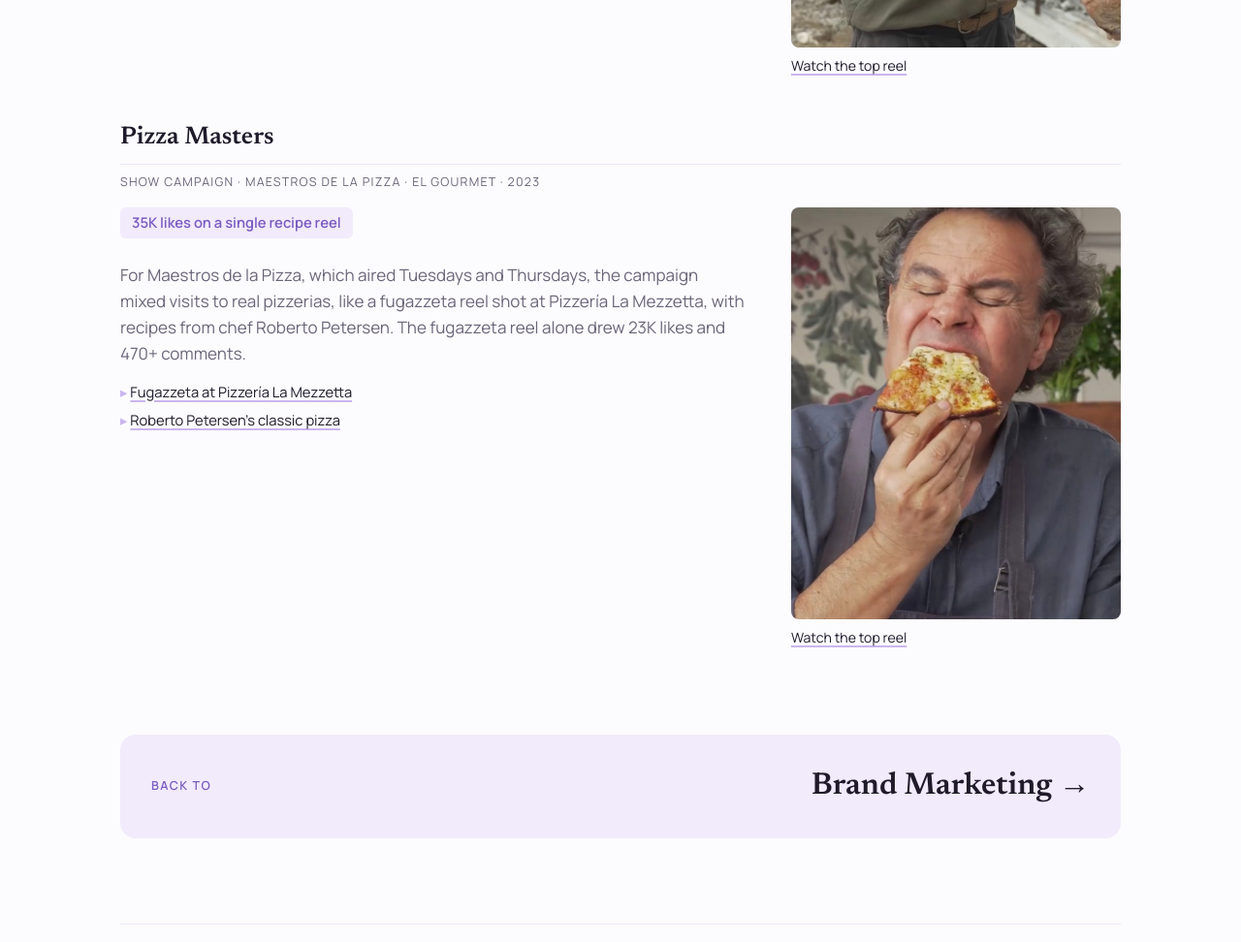
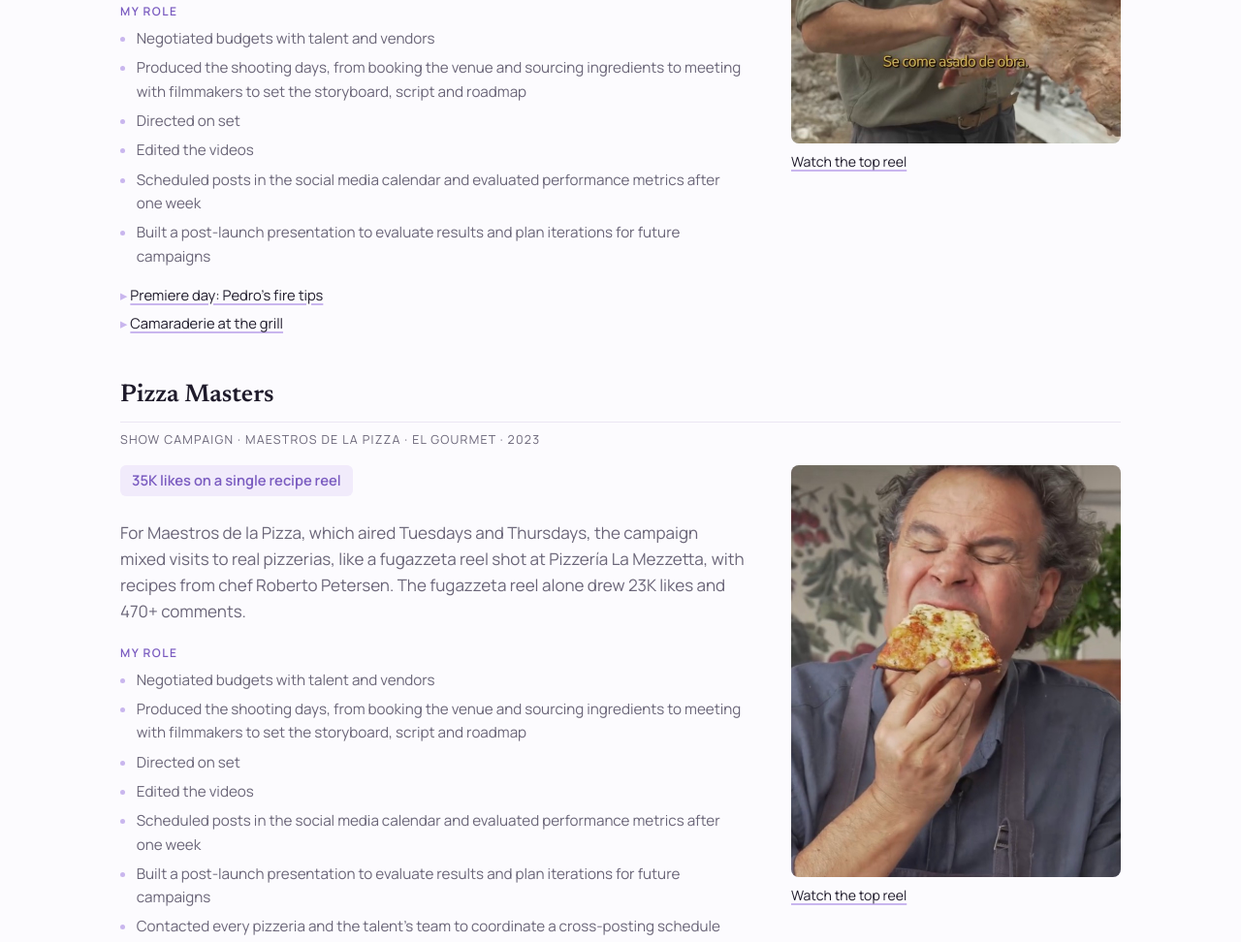
Before and after one commit to carostegui34/portfolio, a plain HTML site: page social-media-campaigns.html in a window 1280 px wide. Shown: the part 1569-2541 px from the top of the page at 97% size. Drawn offline with Linux system fonts and the light colour scheme.

Commit message:
Add role details to social campaigns and expand Oster
Co-Authored-By: Claude Opus 5.5 <noreply@anthropic.com>

```diff
--- a/social-media-campaigns.html
+++ b/social-media-campaigns.html
@@ -47,6 +47,17 @@
             <div class="block-body">
               <p>To promote Maestros de la Medialuna, which aired every Wednesday across Argentina, Mexico, Colombia, Peru and Chile, we turned chef Juan Manuel Herrera's recipes into short reels: butter medialunas one week, lard medialunas the next. Each reel gave the full recipe and closed with the show's schedule, so a useful post doubled as a tune-in reminder.</p>
             </div>
+            <div class="role-block">
+              <p class="role-label">My role</p>
+              <ul class="role-list">
+                <li>Negotiated budgets with talent and vendors</li>
+                <li>Produced the shooting days, from booking the venue and sourcing ingredients to meeting with filmmakers to set the storyboard, script and roadmap</li>
+                <li>Directed on set</li>
+                <li>Edited the videos</li>
+                <li>Scheduled posts in the social media calendar and evaluated performance metrics after one week</li>
+                <li>Built a post-launch presentation to evaluate results and plan iterations for future campaigns</li>
+              </ul>
+            </div>
             <ul class="post-links">
               <li><a class="inline-link" href="https://www.instagram.com/reels/DEkZgLvpEkn/" target="_blank" rel="noopener">Butter medialunas reel</a></li>
               <li><a class="inline-link" href="https://www.instagram.com/reels/DExuYa7SqQE/" target="_blank" rel="noopener">Lard medialunas reel</a></li>
@@ -71,6 +82,17 @@
               <p>Asado de Obra follows an Argentine tradition: construction workers grilling meat at the work site. Around its April 2 premiere, the campaign put the people behind the grill at the center, from Pedro sharing his tips for lighting the fire to a reel on the camaraderie, patience and seasoning that make a construction barbecue special.</p>
               <p>The launch also included <a class="inline-link" href="media-strategy.html#work-audience">Women in the Barbecue</a>, which told the story from a female construction worker's point of view and reached 150% above our engagement benchmark.</p>
             </div>
+            <div class="role-block">
+              <p class="role-label">My role</p>
+              <ul class="role-list">
+                <li>Negotiated budgets with talent and vendors</li>
+                <li>Produced the shooting days, from booking the venue and sourcing ingredients to meeting with filmmakers to set the storyboard, script and roadmap</li>
+                <li>Directed on set</li>
+                <li>Edited the videos</li>
+                <li>Scheduled posts in the social media calendar and evaluated performance metrics after one week</li>
+                <li>Built a post-launch presentation to evaluate results and plan iterations for future campaigns</li>
+              </ul>
+            </div>
             <ul class="post-links">
               <li><a class="inline-link" href="https://www.instagram.com/reels/DH9gAhCOGRU/" target="_blank" rel="noopener">Premiere day: Pedro's fire tips</a></li>
               <li><a class="inline-link" href="https://www.instagram.com/reels/DIemDCgBrw1/" target="_blank" rel="noopener">Camaraderie at the grill</a></li>
@@ -93,6 +115,18 @@
             <p class="result">35K likes on a single recipe reel</p>
             <div class="block-body">
               <p>For Maestros de la Pizza, which aired Tuesdays and Thursdays, the campaign mixed visits to real pizzerias, like a fugazzeta reel shot at Pizzería La Mezzetta, with recipes from chef Roberto Petersen. The fugazzeta reel alone drew 23K likes and 470+ comments.</p>
+            </div>
+            <div class="role-block">
+              <p class="role-label">My role</p>
+              <ul class="role-list">
+                <li>Negotiated budgets with talent and vendors</li>
+                <li>Produced the shooting days, from booking the venue and sourcing ingredients to meeting with filmmakers to set the storyboard, script and roadmap</li>
+                <li>Directed on set</li>
+                <li>Edited the videos</li>
+                <li>Scheduled posts in the social media calendar and evaluated performance metrics after one week</li>
+                <li>Built a post-launch presentation to evaluate results and plan iterations for future campaigns</li>
+                <li>Contacted every pizzeria and the talent's team to coordinate a cross-posting schedule</li>
+              </ul>
             </div>
             <ul class="post-links">
               <li><a class="inline-link" href="https://www.instagram.com/reels/Cwn3jdMJ_El/" target="_blank" rel="noopener">Fugazzeta at Pizzería La Mezzetta</a></li>
--- a/styles.css
+++ b/styles.css
@@ -333,3 +333,7 @@ a.thumb { text-decoration: none; }
 .thumb.contain { background: #fff; border: 1px solid var(--rule); }
 .thumb.contain img { object-fit: contain; padding: 12px; }
 .qoh-videos .thumb { aspect-ratio: 4 / 5; }
+.role-block { margin: 20px 0 16px; }
+.role-label { font: 600 .75rem var(--sans); text-transform: uppercase; letter-spacing: .12em; color: var(--accent); margin: 0 0 8px; }
+.role-list { margin: 0; padding-left: 1.1em; color: var(--muted); font-size: .95rem; display: grid; gap: 6px; }
+.role-list li::marker { color: var(--accent-soft); }
```
Also changed, not shown: brand-partnerships.html (+4 -2 lines).
